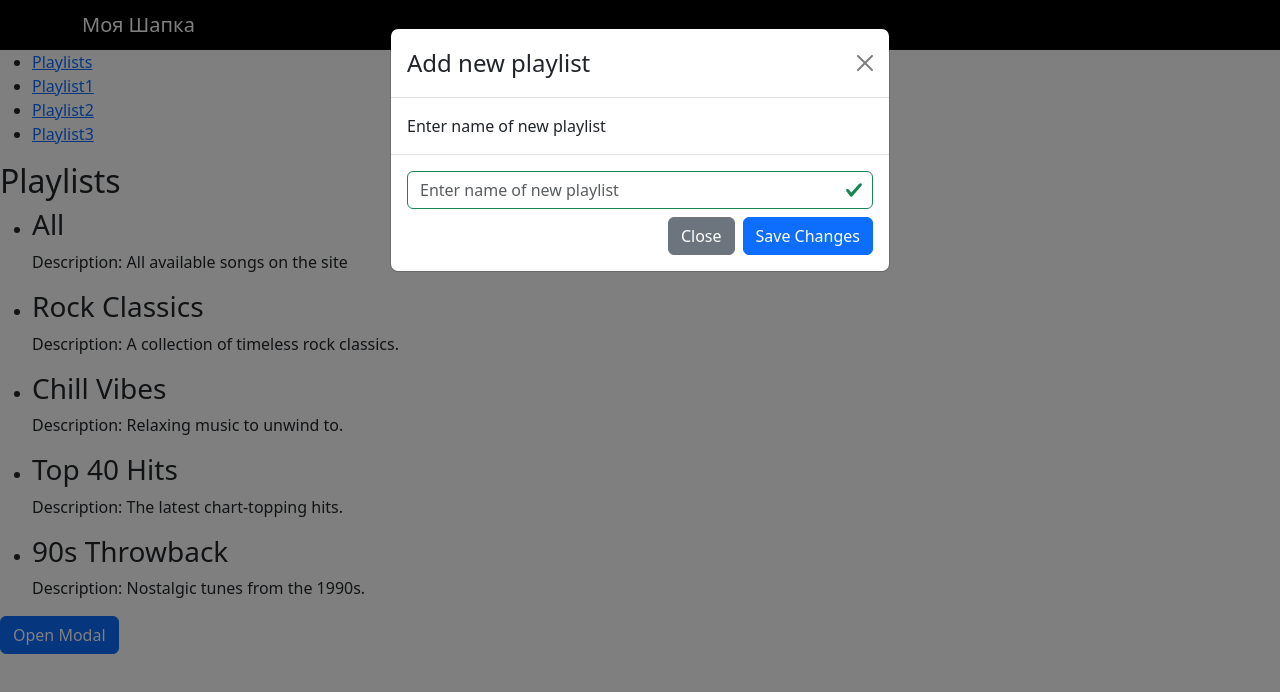
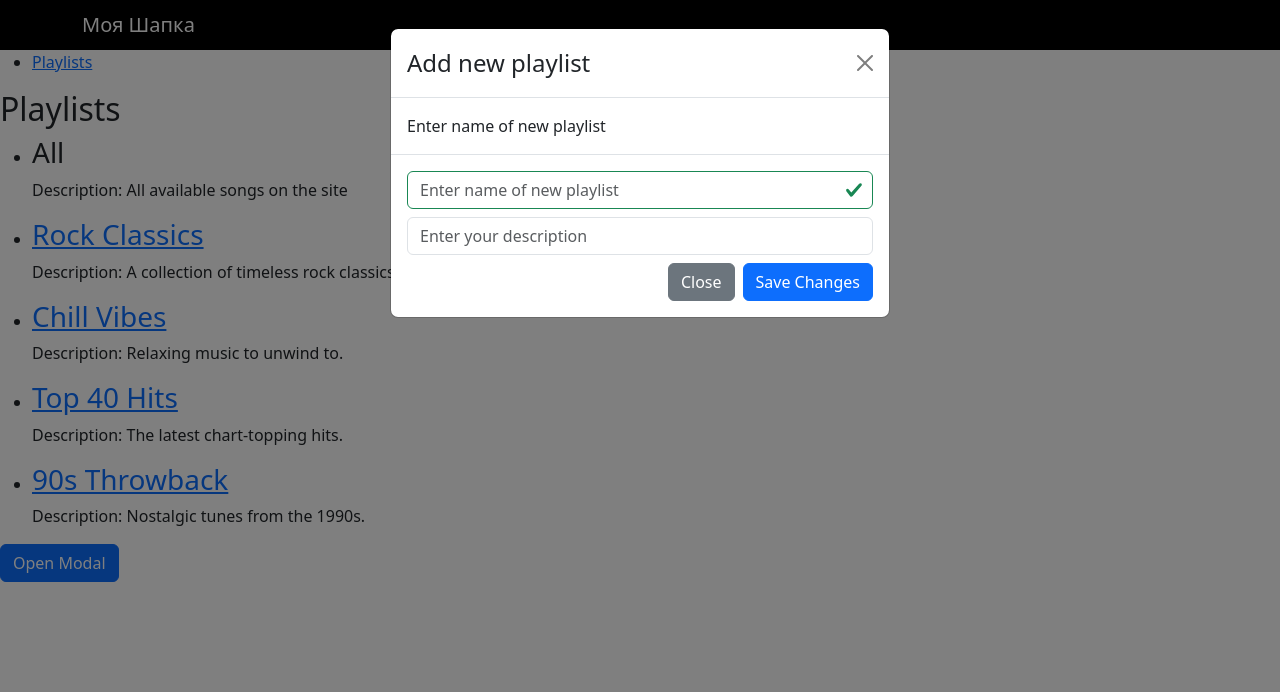
Before and after one commit to jester-ronin/music-app, a React (Create React App) app: page /playlist in a window 1280 px wide. Both pictures are taken after a click on the button "Open Modal". Shown: the top 692 px of the page. Built offline with nearby package versions, Linux system fonts and the light colour scheme.

Commit message:
Added the ability to create a playlist description when creating it

```diff
--- a/src/App.js
+++ b/src/App.js
@@ -11,9 +11,7 @@ function App() {
           <Header />
           <ul>
             <li><Link to="/playlist">Playlists</Link></li>
-            <li><Link to="/playlist/1">Playlist1</Link></li>
-            <li><Link to="/playlist/2">Playlist2</Link></li>
-            <li><Link to="/playlist/3">Playlist3</Link></li>
+
 
 
           </ul>
--- a/src/Routes.js
+++ b/src/Routes.js
@@ -2,7 +2,6 @@ import React from 'react';
 import { Route, Routes } from 'react-router-dom';
 import PlaylistList from './components/PlaylistList';
 import PlaylistDetail from './components/PlaylistDetail';
-import SongList from './components/SongsList';
 
 const RoutesComponent = () => {
   return (
--- a/src/components/AddNewPlaylist.js
+++ b/src/components/AddNewPlaylist.js
@@ -5,17 +5,17 @@ import ModalWindow from './ModalWindow';
 function AddNewPlaylist() {
     const dispatch = useDispatch();
 
-    const handleSave = (playlistName) => {
+    const handleSave = (playlistName, playlistDescription) => {
         if (!playlistName) {
             console.log("empty value")
             return;
         }
-        dispatch(createPlaylist(playlistName));
+        dispatch(createPlaylist(playlistName,playlistDescription));
     };
 
     return (
         <div>
-            <ModalWindow onSave={(playlistName) => handleSave(playlistName)} />
+            <ModalWindow onSave={(playlistName, playlistDescription) => handleSave(playlistName, playlistDescription)} />
         </div>
     );
 }
--- a/src/components/ModalWindow.js
+++ b/src/components/ModalWindow.js
@@ -4,6 +4,7 @@ import { Button, Modal } from 'react-bootstrap';
 function ModalWindow({ onSave }) {
     const [show, setShow] = useState(false);
     const [playlistName, setPlaylistName] = useState('');
+    const [playlistDescription, setPlaylistDescription] = useState('');
     const [isInvalid, setIsInvalid] = useState(false);
 
     const handleClose = () => setShow(false);
@@ -33,11 +34,22 @@ function ModalWindow({ onSave }) {
                             setIsInvalid(e.target.value === '');
                         }}
                     />
+                    <input
+                        type="text"
+                        className={`form-control`}
+                        id="validationServer02"
+                        placeholder='Enter your description'
+                        required
+                        value={playlistDescription}
+                        onChange={(e) => {
+                            setPlaylistDescription(e.target.value);
+                        }}
+                    />
                     <Button variant="secondary" onClick={handleClose}>
                         Close
                     </Button>
                     <Button variant="primary" onClick={() => {
-                        onSave(playlistName);
+                        onSave(playlistName, playlistDescription);
                         setPlaylistName("");
                     }}>
                         Save Changes
--- a/src/components/PlaylistList.js
+++ b/src/components/PlaylistList.js
@@ -1,6 +1,8 @@
 import { useSelector } from 'react-redux';
 import { selectPlaylists } from '../playlistReduser';
 import AddNewPlaylist from './AddNewPlaylist'
+import { Link } from "react-router-dom"
+
 
 
 function PlaylistList() {
@@ -17,11 +19,9 @@ function PlaylistList() {
                 {playlists.map((playlist) => {
                     return (
                         <li key={playlist.id}>
-                            <h3>{playlist.name}</h3>
-                            <p>Description: {playlist.description}</p>
+                           <h3><Link to={`/playlist/${playlist.id}`}>{playlist.name}</Link></h3>
+                            {playlist.description && <p>Description: {playlist.description}</p>}
                         </li>
-
-
                     )
                 })}
             </ul>
--- a/src/playlistActions.js
+++ b/src/playlistActions.js
@@ -1,9 +1,10 @@
-export const createPlaylist = (playlistName) => ({
+export const createPlaylist = (playlistName, playlistDescription) => ({
     type: 'CREATE_PLAYLIST',
-    payload: playlistName,
-});
+    payload: { name: playlistName, description: playlistDescription },
+  });
+
 
 export const addSongToPlaylist = (playlistName, song) => ({
     type: "ADD_SONG_TO_PLAYLIST",
-    payload: {playlistName, song},
+    payload: { playlistName, song },
 });
--- a/src/playlistReduser.js
+++ b/src/playlistReduser.js
@@ -11,8 +11,8 @@ const playlistReducer = (state = initialState, action) => {
     case 'CREATE_PLAYLIST':
       const newPlaylist = {
         id: uuidv4(),
-        name: action.payload,
-        description: '',
+        name: action.payload.name,
+        description: action.payload.description,
         songs: [],
       };
       return { ...state, playlists: [...state.playlists, newPlaylist] };
```
Also changed, not shown: src/components/PlaylistDetail.js (+21 -21 lines).
